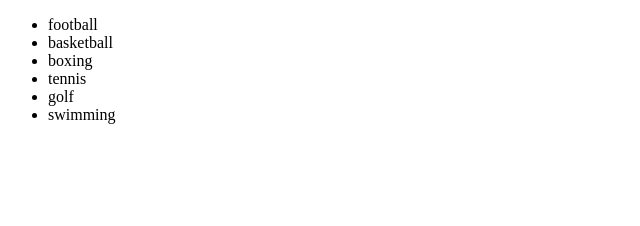
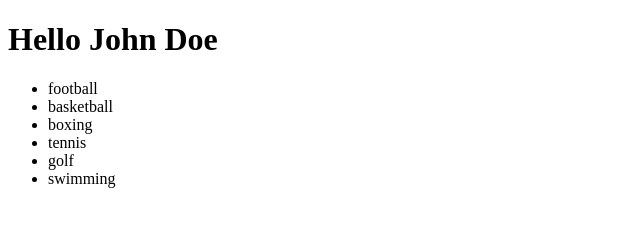
Before and after one commit to JaydonDiaz/JDiazDomManipulationPractice, a plain HTML site: page practice/index.html in a window 1280 px wide. Shown: the whole page, without its empty margins (0-640 px from the left). Drawn offline with Linux system fonts and the light colour scheme.

Commit message:
practice added welcome msg

```diff
--- a/practice/index.html
+++ b/practice/index.html
@@ -21,6 +21,8 @@
 
 <body>
 
+  <h1 id="welcome-msg">Hello </h1>
+
   <ul id="sports">
     <li id="football" class="sport">football</li>
     <li id="basketball" class="sport">basketball</li>
--- a/practice/script.js
+++ b/practice/script.js
@@ -15,4 +15,9 @@ document.addEventListener('DOMContentLoaded', function () {
   newSport.classList.add('sport');
 
   sports.appendChild(newSport);
+
+  const username = 'John Doe'
+  const welcomeMsg = document.getElementById("welcome-msg")
+
+  welcomeMsg.textContent += username === '' ? 'Guest' : username
 });
```
